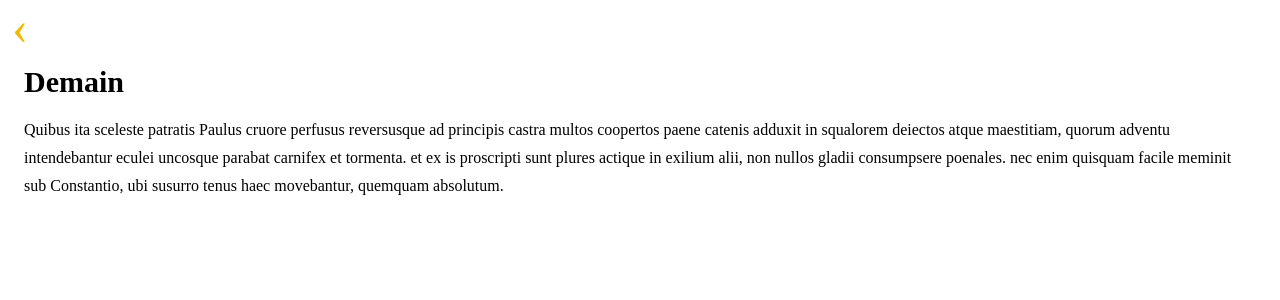
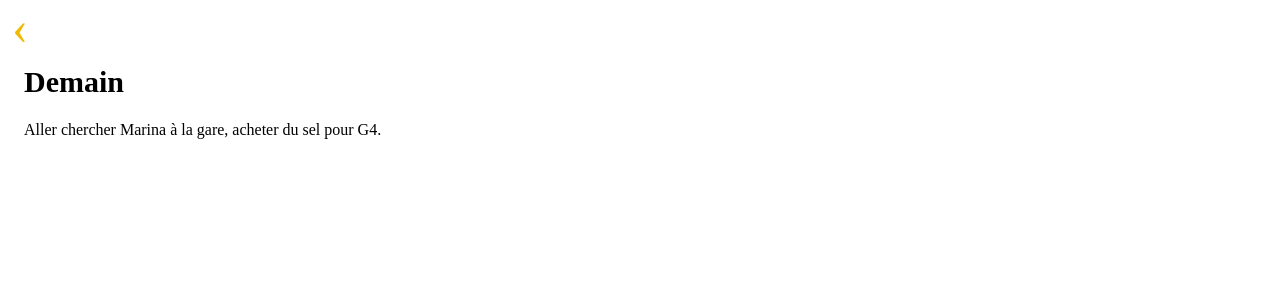
Before and after one commit to Pierson38/cercle-de-projet, a React (Create React App) app: page /notes/1 in a window 1280 px wide. Shown: the top 300 px of the page. Built offline with nearby package versions, Linux system fonts and the light colour scheme; a web font is replaced by a local one.

Commit message:
Ajout notes

```diff
--- a/src/data/note.js
+++ b/src/data/note.js
@@ -3,14 +3,95 @@ var notes = [
         id: 0,
         title: "Travail à faire",
         description:
-            "Quibus ita sceleste patratis Paulus cruore perfusus reversusque ad principis castra multos coopertos paene catenis adduxit in squalorem deiectos atque maestitiam, quorum adventu intendebantur eculei uncosque parabat carnifex et tormenta. et ex is proscripti sunt plures actique in exilium alii, non nullos gladii consumpsere poenales. nec enim quisquam facile meminit sub Constantio, ubi susurro tenus haec movebantur, quemquam absolutum.",
+            "Faire un vrai boulot à Bea.",
     },
     {
         id: 1,
         title: "Demain",
         description:
-            "Quibus ita sceleste patratis Paulus cruore perfusus reversusque ad principis castra multos coopertos paene catenis adduxit in squalorem deiectos atque maestitiam, quorum adventu intendebantur eculei uncosque parabat carnifex et tormenta. et ex is proscripti sunt plures actique in exilium alii, non nullos gladii consumpsere poenales. nec enim quisquam facile meminit sub Constantio, ubi susurro tenus haec movebantur, quemquam absolutum.",
+            "Aller chercher Marina à la gare, acheter du sel pour G4.",
     },
+    {
+        id: 2,
+        title: "Ortho",
+        description:
+            "RDV orthodontiste 26 janvier 15H , Apporter moyen de paiement.",
+    },
+    {
+        id: 3,
+        title: "Gérard",
+        description:
+            "Manager conseil en conduite du changement 06 10 26 37 63",
+    },
+    {
+        id: 4,
+        title: "Entretien Siffredy academy",
+        description:
+            "19 Mars 2022 , venir avec un gros , gros dossier et de gros élements",
+    },
+    {
+        id: 5,
+        title: "Chasse Jaquie",
+        description:
+            "3 decembre chasse au sanglier , prevoir de ramener beaucoup de gland (Faire un tri à G4)",
+    },
+    {
+        id: 6,
+        title: "Liste de course",
+        description:
+            "Carotte, lait, eau , pâte , riz , courgettes, viagra, activia , nouilles , sauce soja , coca, émincée de poulet, steacks hachées, curry , fajitas , chips, lub, bar, limande, saumon, sauje , topinambour.",
+    },
+    {
+        id: 7,
+        title: "A faire à G4 ",
+        description:
+            "Dire à Paul qu'il a encore tout cassé, trouvé la pancarte du 19, racheter du soppalin pour G4.",
+    },
+    {
+        id: 8,
+        title: "Site montage meuble",
+        description:
+            "https://www.frizbiz.com/fr/articles/le-montage-de-meubles-en-toute-simplicite-grace-a-frizbiz-frizbiz , https://www.montermonmeubletoutseul.com/ , https://www.ikea.com/fr/fr/customer-service/knowledge/articles/9950b769-82g9-407g-9bb0-4049bdgb3790.html , https://www.shutterstock.com/fr/search/busty-redhead?image_type=photo , https://www.systemed.fr/mobilier/montage-meubles-kit ,3185.html , https://fr.spankbang.com/s/redhead/ , https://www.but.fr/Services/Page/Montage ",
+    },
+    {
+        id: 9,
+        title: "Rdv Kiné",
+        description:
+            "3 décembre 18h15",
+    },
+
+    {
+        id: 10,
+        title: "liste anniversaire 27/08",
+        description:
+            "Bea, Leopold, Nathalie, Marina, le mec qui remplie le distributeur, Paul , Louis , Evan , Alice, Mathis, Julien , Nico , Mylene",
+    },
+    {
+        id: 11,
+        title: "Afterwork",
+        description:
+            "Afterwork Atos 13 décembre",
+    },
+    {
+        id: 12,
+        title: "Crypto",
+        description:
+            "Binance, Stepn , Minerstate",
+    },
+
+    {
+        id: 13,
+        title: "Framework",
+        description:
+            "Bootstrap, Tailwind",
+    },
+    {
+        id: 14,
+        title: "Rappeler",
+        description:
+            "Rappeler Julien loppizo de la part de Islid",
+    },
+
 ];
 
 export default notes;
```
